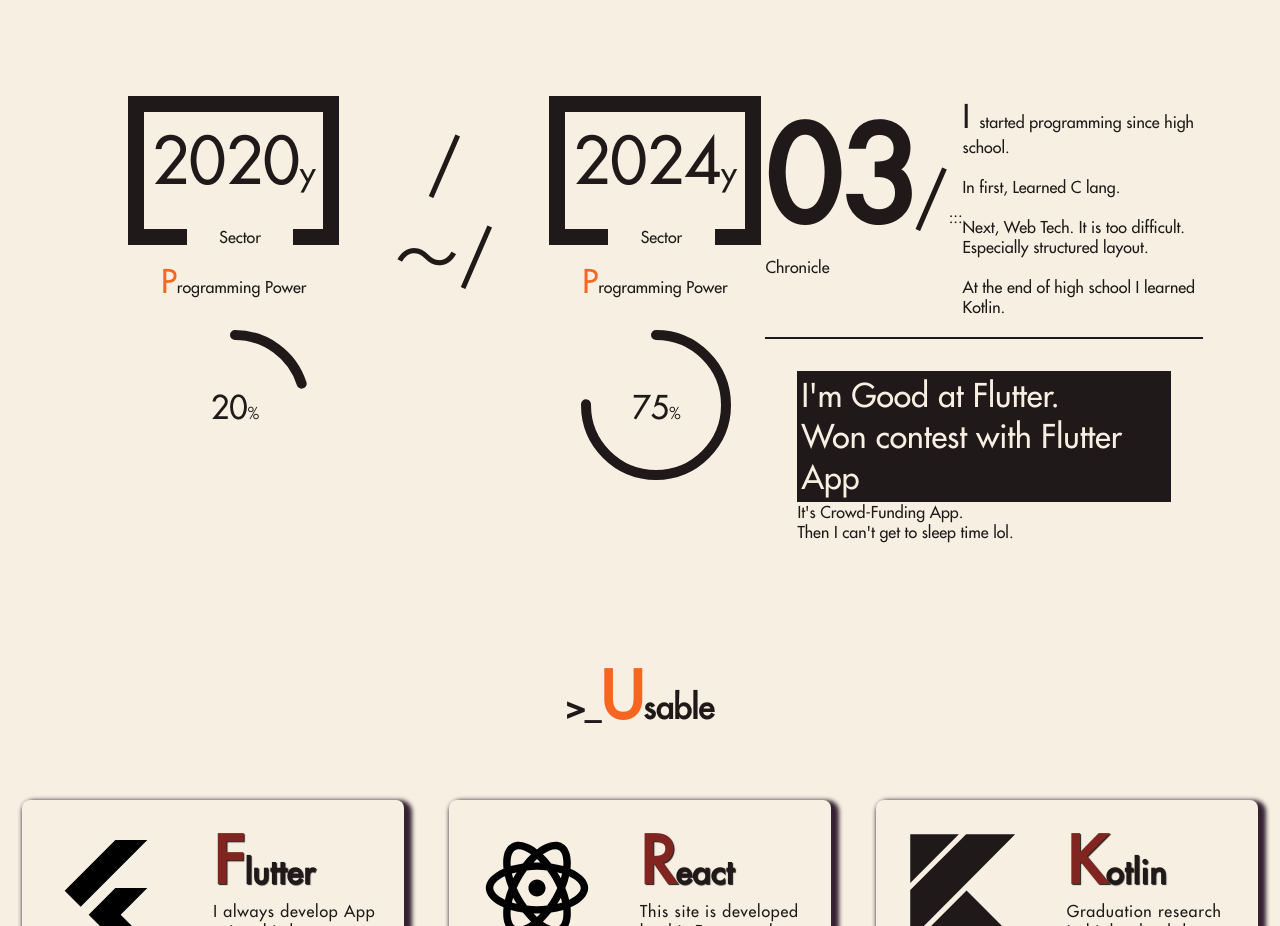
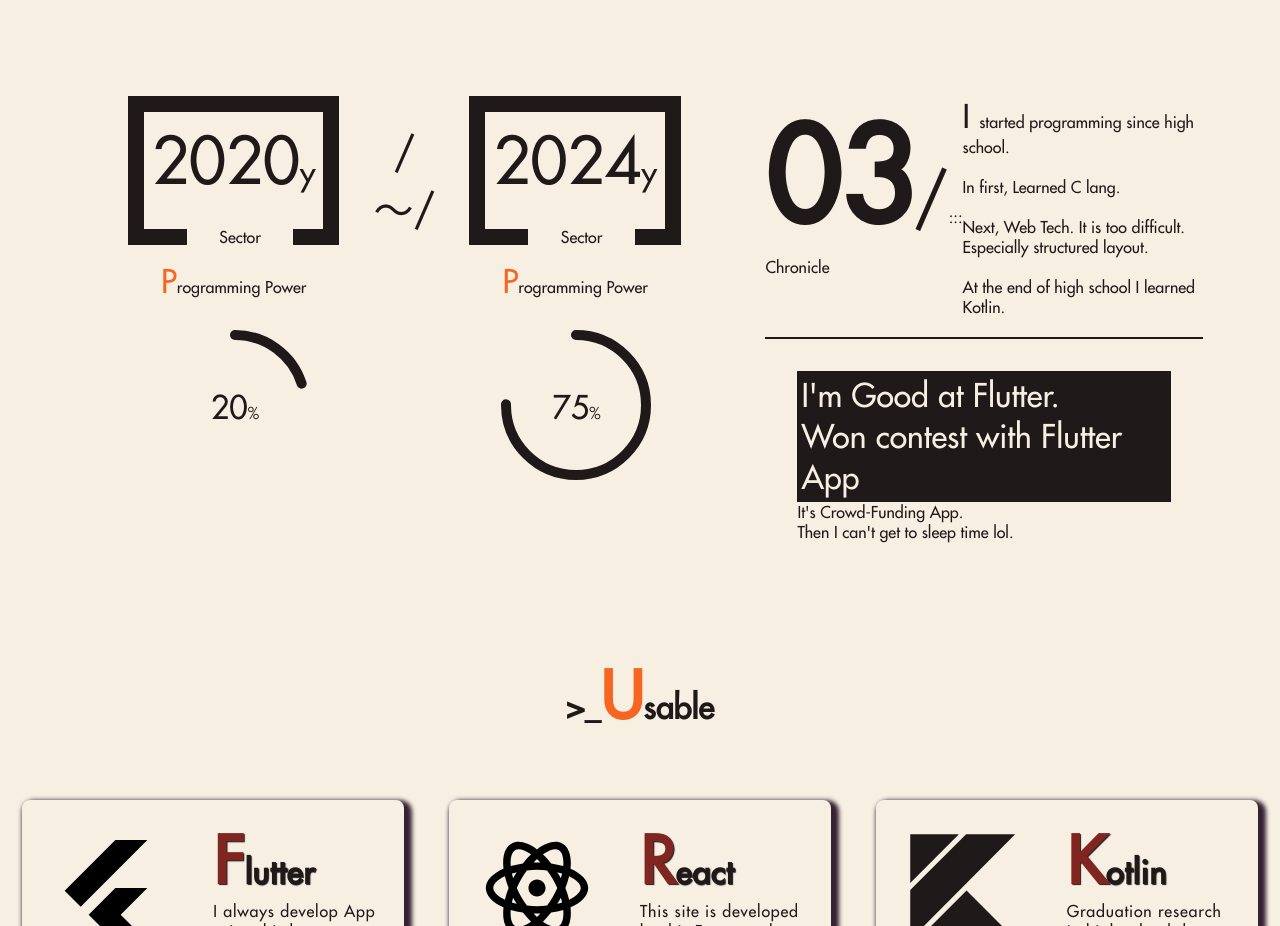
Before and after one commit to Rerurate514/portfolirate, a React (Create React App) app: page / in a window 1280 px wide. Shown: the part 1260-2186 px from the top of the page. Built offline with nearby package versions, Linux system fonts and the light colour scheme.

Commit message:
marginの調整

```diff
--- a/src/components/techStack.tsx
+++ b/src/components/techStack.tsx
@@ -16,7 +16,7 @@ export const TechStack = () => {
                     </div>
                 </div>
                 <span
-                    className="font-64 relative horizontal-padding"
+                    className="font-40 margin-32"
                     style={{ "top": "30px" }}>
                     /～/
                 </span>
```
